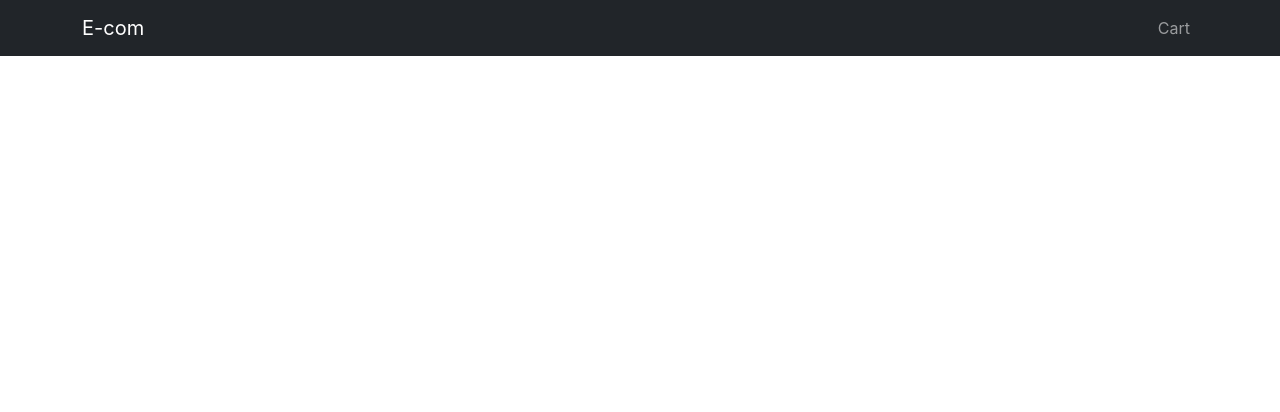
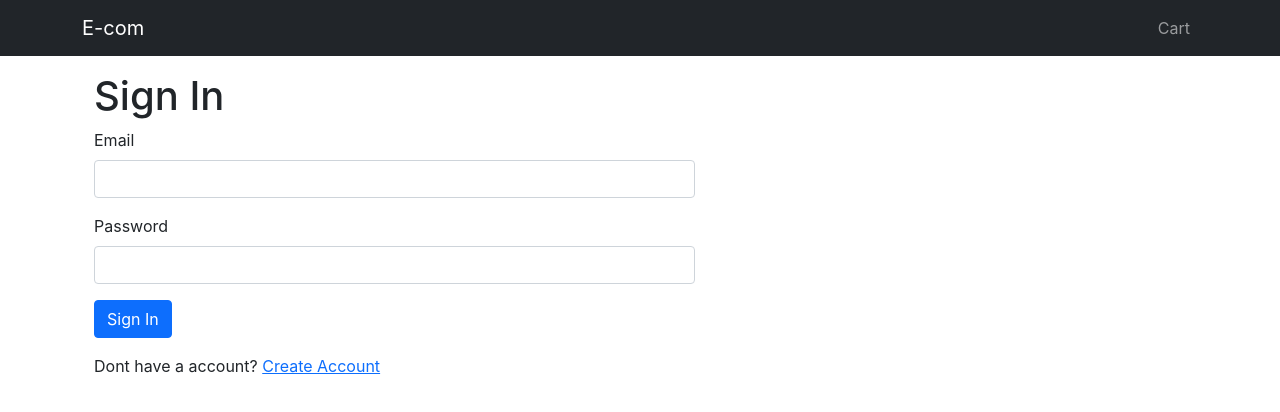
Before and after one commit to AmeyaKulkarni2001/E-com, a React (Create React App) app in the folder frontend/: page /signin in a window 1280 px wide. Before the commit this address had no page. Shown: the top 412 px of the page. Built offline with nearby package versions, Linux system fonts and the light colour scheme.

Commit message:
signin NW

```diff
--- a/frontend/src/App.js
+++ b/frontend/src/App.js
@@ -9,6 +9,7 @@ import { LinkContainer } from "react-router-bootstrap";
 import { useContext } from "react";
 import { Store } from "./Store";
 import CartScreen from "./screens/CartScreen";
+import SigninScreen from "./screens/SigninScreen";
 // import Button from "react-bootstrap/Button";
 // import Card from "react-bootstrap/Button";
 
@@ -42,6 +43,7 @@ function App() {
             <Route path="/" element={<HomeScreen />} />
             <Route path="/product/:slug" element={<ProductScreen />} />
             <Route path="/cart" element={<CartScreen />} />
+            <Route path="/signin" element={<SigninScreen />} />
           </Routes>
         </Container>
       </div>
--- a/frontend/src/Store.js
+++ b/frontend/src/Store.js
@@ -2,7 +2,9 @@ import { createContext, useReducer } from "react";
 export const Store = createContext();
 const initialState = {
   cart: {
-    cartItems: [],
+    cartItems: localStorage.getItem("cartItems")
+      ? JSON.parse(localStorage.getItem("cartItems"))
+      : [],
   },
 };
 function reducer(state, action) {
@@ -17,7 +19,16 @@ function reducer(state, action) {
             item._id === existItem._id ? newItem : item
           )
         : [...state.cart.cartItems, newItem];
+      localStorage.setItem("cartItems", JSON.stringify(cartItems));
       return { ...state, cart: { ...state.cart, cartItems } };
+
+    case "CART_REMOVE_ITEM": {
+      const cartItems = state.cart.cartItems.filter(
+        (item) => item._id !== action.payload._id
+      );
+      localStorage.setItem("cartItems", JSON.stringify(cartItems));
+      return { ...state, cart: { ...state.cart, cartItems } };
+    }
 
     default:
       return state;
--- a/frontend/src/components/Product.js
+++ b/frontend/src/components/Product.js
@@ -11,12 +11,14 @@ const Product = (props) => {
       style={{ width: "25rem" }}
       className="d-inline-flex flex-row justify-content-center"
     >
+      <Link to={`/product/${product.slug}`}>
         <img
           style={{ width: "18rem" }}
           src={product.image}
           alt={product.name}
           className="card-img-top"
         />
+      </Link>
       <div>
         <Card.Body>
           <Link to={`/product/${product.slug}`}>
@@ -26,6 +28,11 @@ const Product = (props) => {
               <strong>{product.price}</strong>
             </Card.Text>
           </Link>
+          {product.countInStock === 0 && (
+            <Button disabled variant="light">
+              Out Of stock
+            </Button>
+          )}
           {/* <Button variant="secondary">Add to cart</Button> */}
         </Card.Body>
       </div>
--- a/frontend/src/screens/CartScreen.js
+++ b/frontend/src/screens/CartScreen.js
@@ -1,4 +1,5 @@
 import React from "react";
+import { useNavigate } from "react-router-dom";
 import { useContext } from "react";
 import { Store } from "../Store";
 import MessageBox from "../components/MessageBox";
@@ -10,13 +11,33 @@ import Card from "react-bootstrap/Card";
 
 import { Link } from "react-router-dom";
 import Button from "react-bootstrap/Button";
+import axios from "axios";
 
 const CartScreen = () => {
+  const navigate = useNavigate();
   const { state, dispatch: ctxDispatch } = useContext(Store);
   const {
     cart: { cartItems },
   } = state;
 
+  const updateCartHandler = async (item, quantity) => {
+    const { data } = await axios.get(`/api/products/${item._id}`);
+    if (data.countInStock < quantity) {
+      window.alert("Out of stock");
+      return;
+    }
+    ctxDispatch({
+      type: "CART_ADD_ITEM",
+      payload: { ...item, quantity },
+    });
+  };
+
+  const removeItemHandler = (item) => {
+    ctxDispatch({ type: "CART_REMOVE_ITEM", payload: item });
+  };
+  const checkOutHandler = () => {
+    navigate("/signin?redirect=/shipping");
+  };
   return (
     <div>
       Cart Screen
@@ -44,6 +65,9 @@ const CartScreen = () => {
                       <Button
                         variant="secondary"
                         disabled={item.quantity === 1}
+                        onClick={() =>
+                          updateCartHandler(item, item.quantity - 1)
+                        }
                       >
                         <i className="fas fa-minus-circle"></i>
                       </Button>
@@ -53,6 +77,9 @@ const CartScreen = () => {
                       <Button
                         variant="primary"
                         disabled={item.quantity === item.countInStock}
+                        onClick={() =>
+                          updateCartHandler(item, item.quantity + 1)
+                        }
                       >
                         <i className="fas fa-plus-circle"></i>
                       </Button>
@@ -60,7 +87,10 @@ const CartScreen = () => {
                     </Col>
                     <Col md={3}>{item.price}</Col>
                     <Col md={2}>
-                      <Button variant="secondary">
+                      <Button
+                        onClick={() => removeItemHandler(item)}
+                        variant="secondary"
+                      >
                         <i className="fas fa-trash"></i>
                       </Button>
                     </Col>
@@ -87,6 +117,7 @@ const CartScreen = () => {
                       type="button"
                       variant="secondary"
                       disbled={cartItems.lenght === 0}
+                      onClick={checkOutHandler}
                     >
                       Proceed to checkout
                     </Button>
--- /dev/null
+++ b/frontend/src/screens/SigninScreen.js
@@ -0,0 +1,36 @@
+import React from "react";
+import Container from "react-bootstrap/Container";
+import Form from "react-bootstrap/Form";
+import Button from "react-bootstrap/Button";
+import { Link, useLocation } from "react-router-dom";
+
+const SigninScreen = () => {
+  const { search } = useLocation();
+  const redirectInUrl = new URLSearchParams(search).get("redirect");
+  const redirect = redirectInUrl ? redirectInUrl : "/";
+  return (
+    <Container>
+      <h1>Sign In</h1>
+
+      <Form style={{ width: "55%" }}>
+        <Form.Group className="mb-3" controlId="email">
+          <Form.Label>Email</Form.Label>
+          <Form.Control type="email" required />
+        </Form.Group>
+        <Form.Group className="mb-3" controlId="password">
+          <Form.Label>Password</Form.Label>
+          <Form.Control type="password" required />
+        </Form.Group>
+        <div className="mb-3">
+          <Button type="submit">Sign In</Button>
+        </div>
+        <div className="mb-3">
+          Dont have a account?{" "}
+          <Link to={`/signup?redirect=${redirect}`}>Create Account</Link>
+        </div>
+      </Form>
+    </Container>
+  );
+};
+
+export default SigninScreen;
```
Lines whose indentation alone changed are shown as unchanged.
